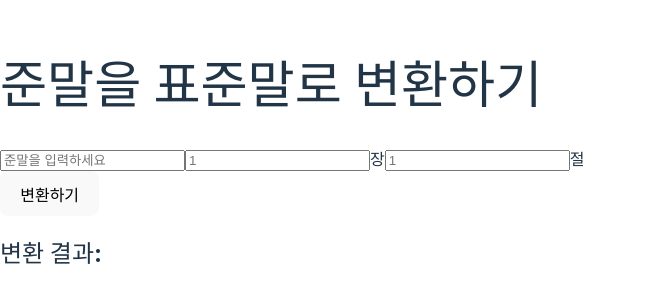
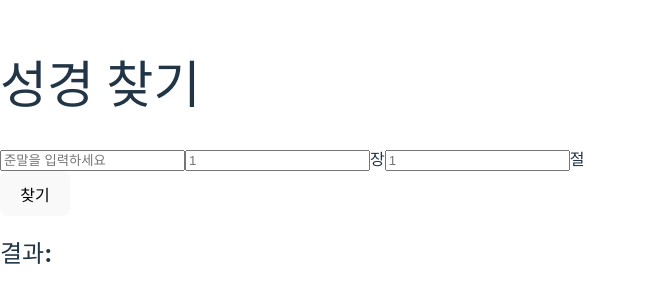
Before and after one commit to mothcar/short, a React (Vite) app: page / in a window 1280 px wide. Shown: the part 243-546 px from the top of the page, without its empty margins (0-646 px from the left). Built offline with nearby package versions, Linux system fonts and the light colour scheme.

Commit message:
마가복음 2장 테스트

```diff
--- a/src/App.jsx
+++ b/src/App.jsx
@@ -1,4 +1,5 @@
 import { useState } from 'react';
+import {bible} from './bible.js'
 
 const abbreviations = {
   '창세기': ['창'],
@@ -70,6 +71,7 @@ const abbreviations = {
 
 function App() {
   const [input, setInput] = useState('');
+  const [origin, setOrigin] = useState('');
   const [chapter, setChapter] = useState('');
   const [verse, setVerse] = useState('');
   const [output, setOutput] = useState('');
@@ -106,16 +108,37 @@ function App() {
     const koreanRegex = /[ㄱ-ㅎ|ㅏ-ㅣ|가-힣]/g;
     const onlyKor = result.match(koreanRegex);
     // setOutput(result2 ? onlyKor.join('') : '');
-    console.log('Korean only : ', onlyKor.join('') )
-    console.log('Chapter: ', chapter )
-    console.log('verse: ', verse )
+    const chapterName = onlyKor.join('')
+    setOrigin(chapterName)
+    // console.log('Korean only : ', chapterName )
+    // console.log('Chapter: ', chapter )
+    // console.log('verse: ', verse )
+    // console.log('Bible : ', bible)
 
-    setOutput(result);
+    if (chapterName in bible) {
+      const all =  bible[chapterName];
+      console.log("Find from Bible : ", all)
+      let chapterNum = chapterName +chapter+"장"
+      // console.log('Check name : ', chapterNum)
+      if(chapterNum in all) {
+        const chapAll =  all[chapterNum];
+        console.log("chpa: ", chapAll)
+        if(verse in chapAll) {
+          const res =  chapAll[verse];
+          console.log("verse : ", res)
+          setOutput(res);
+        }
+      }
+    }
+
+
+
+    // setOutput(result);
   };
 
   return (
     <div className="App">
-      <h1>준말을 표준말로 변환하기</h1>
+      <h1>성경 찾기</h1>
       {/* <textarea
         value={input}
         onChange={handleInputChange}
@@ -144,8 +167,8 @@ function App() {
       />
       <span>절</span>
       <br />
-      <button onClick={convertToStandard}>변환하기</button>
-      <h2>변환 결과:</h2>
+      <button onClick={convertToStandard}>찾기</button>
+      <h2>결과:<span>{origin}</span></h2>
       <p>{output}</p>
     </div>
   );
--- /dev/null
+++ b/src/bible.js
@@ -0,0 +1,27 @@
+export const bible = {
+  마태복음: {
+    "마태복음1장" : {
+      "1": "아브라함과 다윗의 자손 예수 그리스도의 세계라",
+      "2": "아브라함이 이삭을 낳고 이삭은 야곱을 낳고 야곱은 유다와 그의 형제를 낳고",
+      "3": "유다는 다말에게서 베레스와 세라를 낳고 베레스는 헤스론을 낳고 헤스론은 람을 낳고",
+    },
+    "마태복음2장" : {
+      "1": "헤롯왕 때에 예수께서 유대 베들레헴에서 나시매 동방으로부터 박사들이 예루살렘에 이르러 말하되",
+      "2": "유대인의 왕으로 나신 이가 어디 계시뇨 우리가 동방에서 그의 별을 보고 그에게 경배하러 왔노라 하니",
+      "3": "헤롯왕과 온 예루살렘이 듣고 소동한지라",
+    },
+  },
+  마가복음: {
+    "마가복음1장" : {
+      "1": "하나님의 아들 예수 그리스도 복음의 시작이라",
+      "2": "선지자 이사야의 글에 보라 내가 내 사자를 네 앞에 보내노니 저가 네 길을 예비하리라",
+      "3": "광야에 외치는 자의 소리가 있어 가로되 너희는 주의 길을 예비하라 그의 첩경을 평탄케 하라 기록된 것과 같이",
+    },
+    "마가복음2장" : {
+      "1": "수일 후에 예수께서 다시 가버나움에 들어가시니 집에 계신 소문이 들린지라",
+      "2": "많은 사람이 모여서 문 앞에라도 용신할 수 없게 되었는데 예수께서 저희에게 도를 말씀하시더니",
+      "3": "사람들이 한 중풍병자를 네 사람에게 메워 가지고 예수께로 올쌔",
+    },
+
+  },
+}
```
